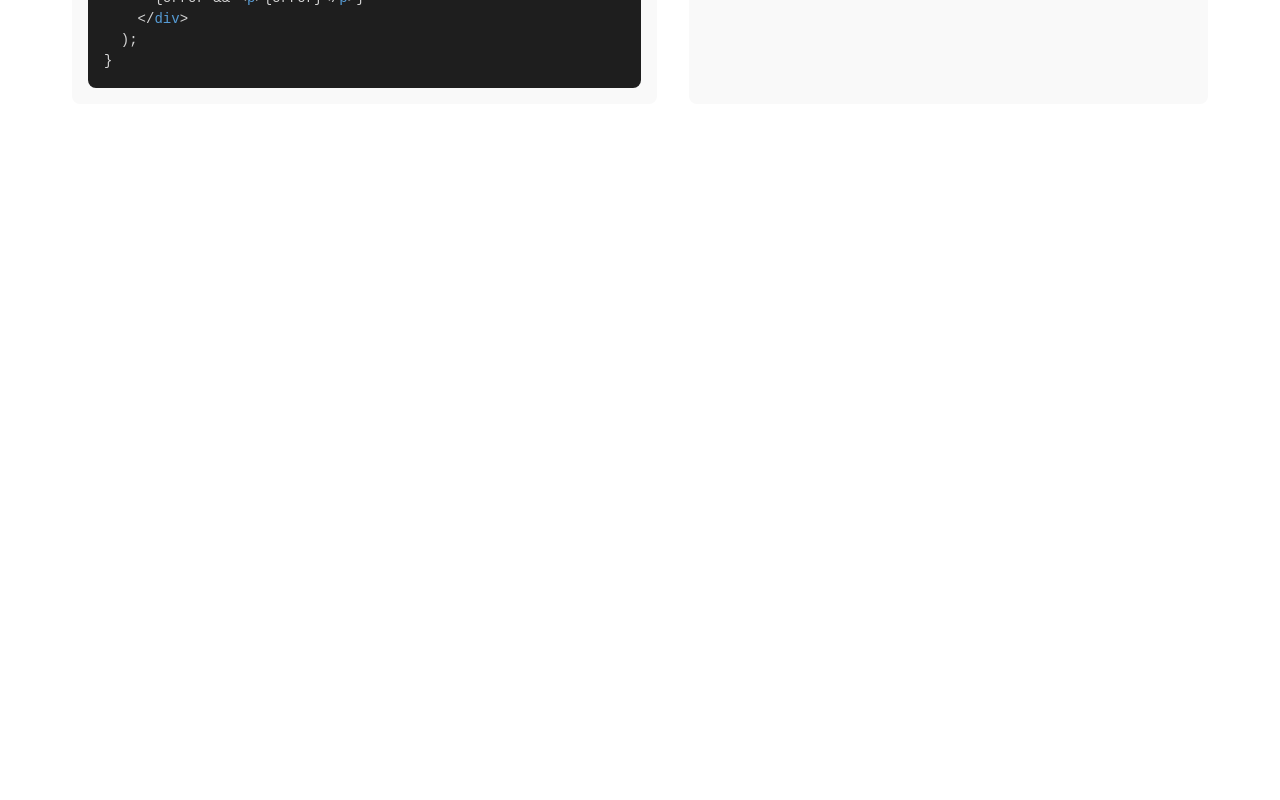
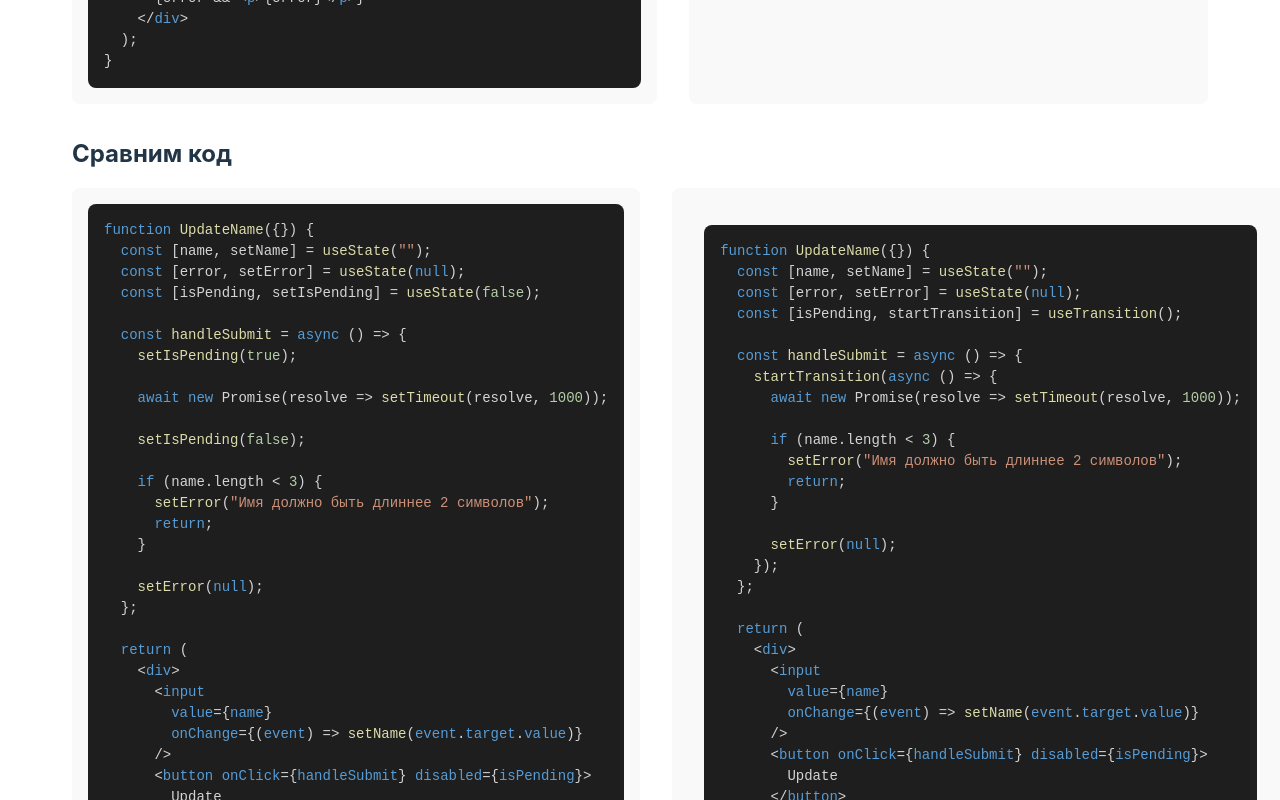
Before and after one commit to punkmachine/blog-demos, a React (Vite) app in the folder react-19/: page /use-transition in a window 1280 px wide. Shown: the part 1600-2400 px from the top of the page. Before the commit the page ends 1800 px from the top, so only its background shows below. Built offline with nearby package versions, Linux system fonts and the light colour scheme.

Commit message:
upd: demo react 19

```diff
--- a/react-19/src/pages/UseActionStateDemo/UseActionStateDemo.jsx
+++ b/react-19/src/pages/UseActionStateDemo/UseActionStateDemo.jsx
@@ -25,6 +25,16 @@ export const UseActionStateDemo = () => {
           <React19View />
         </div>
       </div>
+
+      <h2 className="demo-subtitle">Сравним код</h2>
+      <div className="demo-row">
+        <div className="demo-code">
+          <React18Code />
+        </div>
+        <div className="demo-preview">
+          <React19Code />
+        </div>
+      </div>
     </div>
   );
 };
--- a/react-19/src/pages/UseTransitionDemo/UseTransitionDemo.jsx
+++ b/react-19/src/pages/UseTransitionDemo/UseTransitionDemo.jsx
@@ -25,6 +25,16 @@ export const UseTransitionDemo = () => {
           <React19View />
         </div>
       </div>
+
+      <h2 className="demo-subtitle">Сравним код</h2>
+      <div className="demo-row">
+        <div className="demo-code">
+          <React18Code />
+        </div>
+        <div className="demo-preview">
+          <React19Code />
+        </div>
+      </div>
     </div>
   );
 };
```
